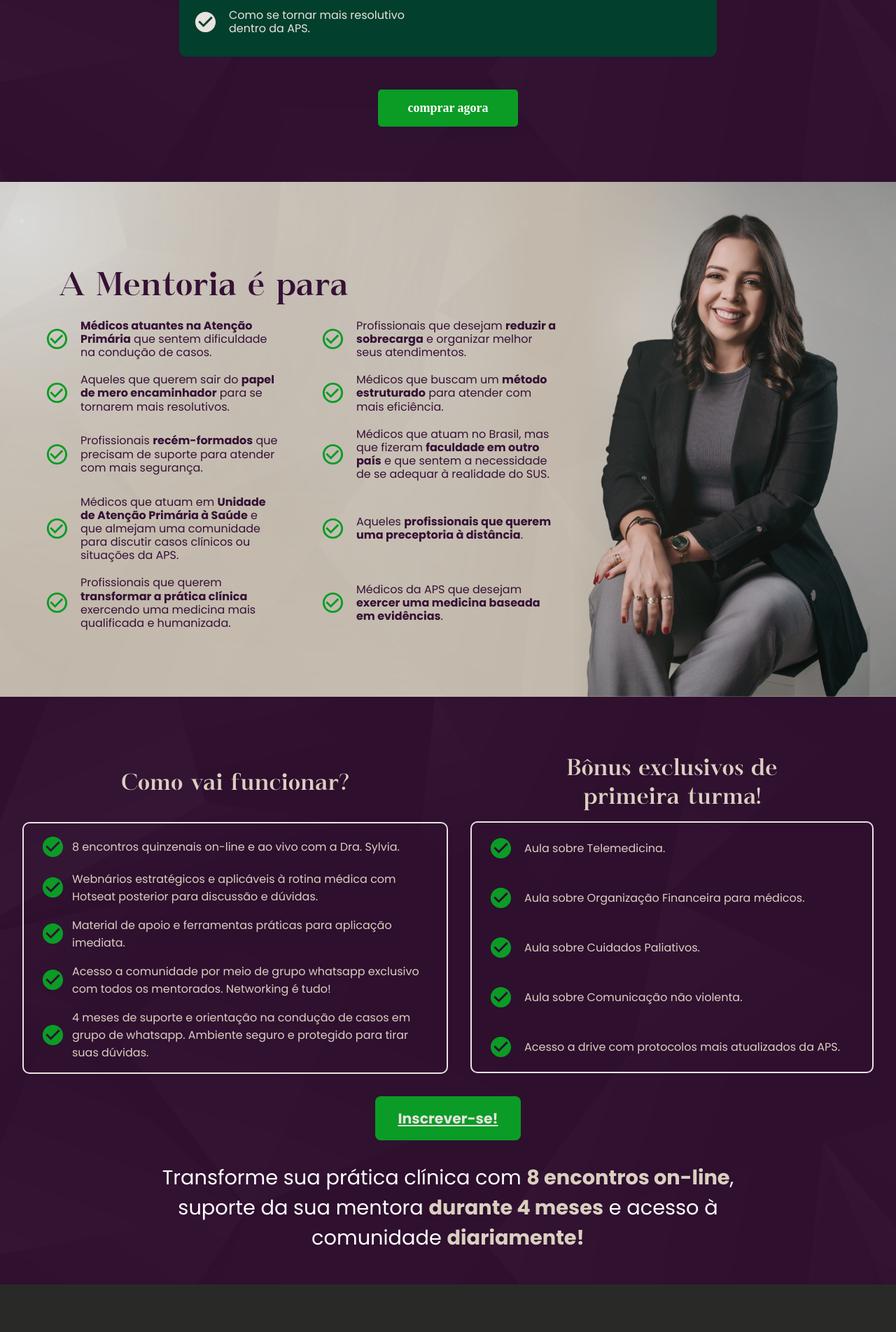
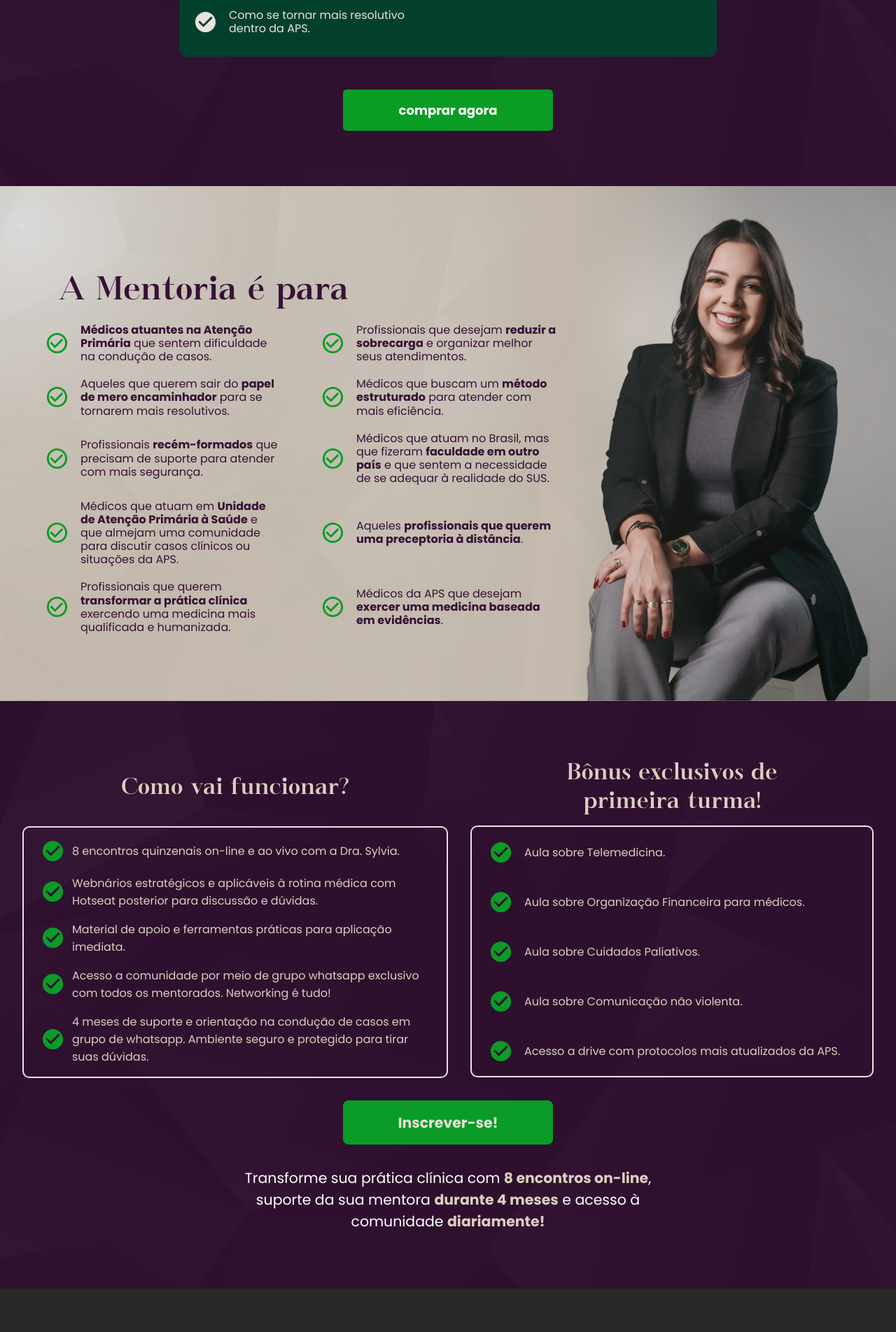
Before and after one commit to irlanreis/sylvia-mentoria, a React (Vite) app: page / in a window 1280 px wide. Shown: the part 1480-3384 px from the top of the page at 70% size. Built offline with nearby package versions, Linux system fonts and the light colour scheme.

Commit message:
Fix: Correção de botoes

```diff
--- a/src/styles/session01.css
+++ b/src/styles/session01.css
@@ -69,15 +69,16 @@
   color: white;
   font-size: var(--size-md);
   font-weight: bold;
+  font-family: var(--font-text);
   padding: 16px;
   border: none;
   border-radius: 5px;
   cursor: pointer;
-  width: 100%;
-  max-width: 200px;
   margin: 15px 0;
   text-decoration: none;
   text-align: center;
+  width: 40%;
+  max-width: 300px
 }
 
 .button-session01:hover {
--- a/src/styles/session05Main.css
+++ b/src/styles/session05Main.css
@@ -37,8 +37,8 @@
 
   .text-session05Main-container p {
     text-align: center;
-    font-size: var(--size-lg);
-    max-width: 68%;
+    font-size: var(--size-md);
+    max-width: 50%;
   }
 
   .btn-session05Main {
@@ -46,12 +46,15 @@
     color: var(--off-white);
     font-size: var(--size-md);
     font-family: var(--font-text);
+    text-align: center;
+    text-decoration: none;
     font-weight: bold;
     padding: 1rem 2rem;
     border: none;
     border-radius: 0.5rem;
     cursor: pointer;
-    max-width: 30%;
+    width: 40%;
+    max-width: 300px;
   }
 
   .destaque {
--- a/src/styles/session06.css
+++ b/src/styles/session06.css
@@ -63,8 +63,8 @@
   border: none;
   border-radius: 5px;
   cursor: pointer;
-  width: 100%;
-  max-width: 200px;
+  width: 40%;
+  max-width: 300px;
   margin: 15px 0;
   text-decoration: none;
   font-family: var(--font-text);
--- a/src/styles/session08.css
+++ b/src/styles/session08.css
@@ -73,10 +73,6 @@
   text-decoration: none;
 }
 
-.cta-session08:hover {
-  background-color: var(--green);
-}
-
 @media (min-width: 768px) {
   .container-session08 {
     gap: 4rem;
```
